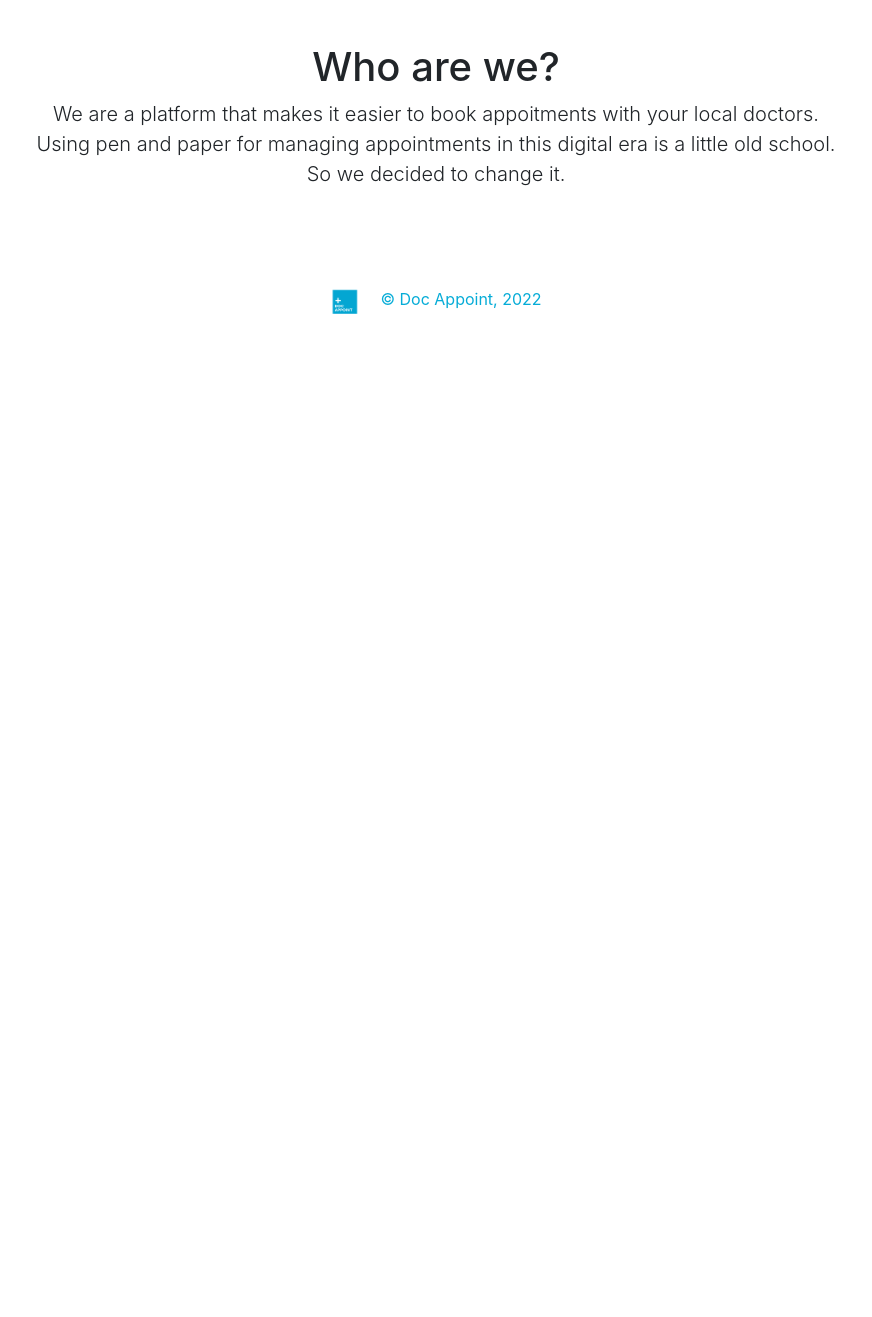
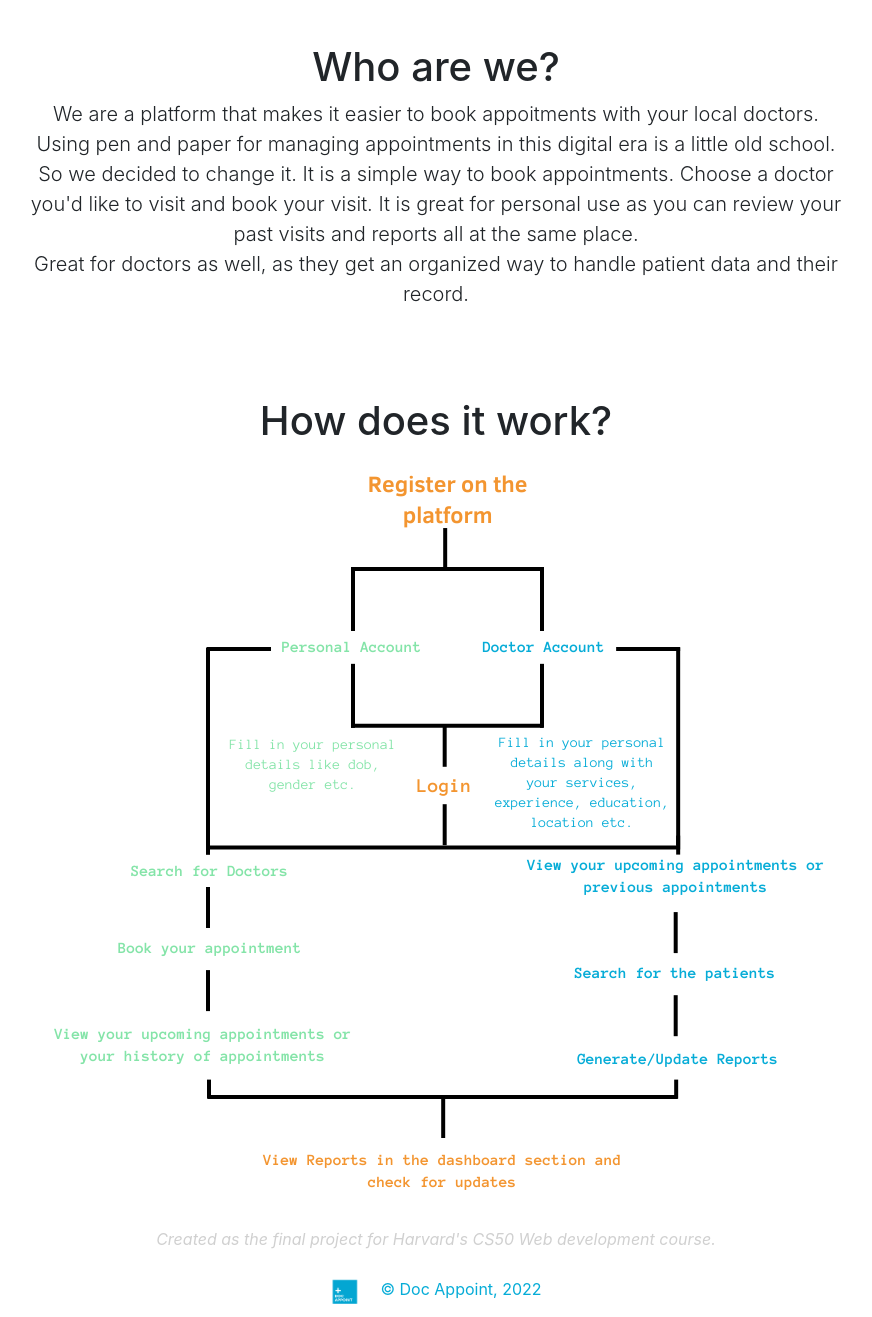
Before and after one commit to devinpi/doc-appoint, a Django app: page / in a window 1280 px wide. Shown: the part 533-1850 px from the top of the page, without its empty margins (204-1076 px from the left). Before the commit the page ends 847 px from the top, so only its background shows below. Run offline with Django 4.2, Linux system fonts and the light colour scheme; some libraries are stand-ins or nearby versions.

Commit message:
Completed home page

```diff
--- a/Doc_Appoint/static/Doc_Appoint/styles.css
+++ b/Doc_Appoint/static/Doc_Appoint/styles.css
@@ -42,8 +42,20 @@
     max-height: 500px;
 }
 
+.working-container-img {
+    display: flex;
+    align-items: center;
+    justify-content: center;
+}
+
+
 #hero-heading{
     font-size: 75px;
+}
+
+#created{
+    font-style: italic;
+    color:#d0d0d0
 }
 
 footer {
@@ -253,6 +265,11 @@ footer a>img, footer p {
 
 
 @media(max-width: 820px){
+    .working {
+        max-height: 500px;
+        max-width: 500px;
+        margin: 0 10px 0 10px;
+    }
     .hero {
         position: relative;
     }
--- a/Doc_Appoint/templates/Doc_Appoint/index.html
+++ b/Doc_Appoint/templates/Doc_Appoint/index.html
@@ -35,15 +35,20 @@
         We are a platform that makes it easier to book appoitments with your local
         doctors. Using pen and paper for managing appointments in this digital era
         is a little old school. So we decided to change it.
+        It is a simple way to book appointments.
+        Choose a doctor you'd like to visit and book your visit.
+        It is great for personal use as you can review your past visits and reports all at the same place.
+        <br>
+        Great for doctors as well, as they get an organized way to handle patient data and their record.
       </p>
     </div>
   </div>
-<div class="working">
-
+  <div class="text-center">
+    <h1 class="display-5 fw-bold">How does it work?</h1>
+    <div class="working-container-img">
+      <img class="image-fluid working" src="./static/Doc_Appoint/working.png" />
     </div>
-
-<div>
-
+    <p id="created">Created as the final project for Harvard's CS50 Web development course.</p>
   </div>
 
 {% endblock %}
--- a/Doc_Appoint/views.py
+++ b/Doc_Appoint/views.py
@@ -272,7 +272,7 @@ def book_appointment(request, doc_id):
     success=False
 
     if Appointment.objects.filter(patient=patient, doctor=doc, appointment_date__gte = datetime.now()).exists():
-        patient_appoint_exists = Appointment.objects.get(patient=patient, doctor=doc, appointment_date__gte = datetime.now(), appointment_time__gte=datetime.now())
+        patient_appoint_exists = Appointment.objects.get(patient=patient, doctor=doc, appointment_date__gte = datetime.now())
     else:
         patient_appoint_exists = False
 
```
Also changed, not shown: Doc_Appoint/static/Doc_Appoint/working.png (added), db.sqlite3. Lines whose indentation alone changed are shown as unchanged.
